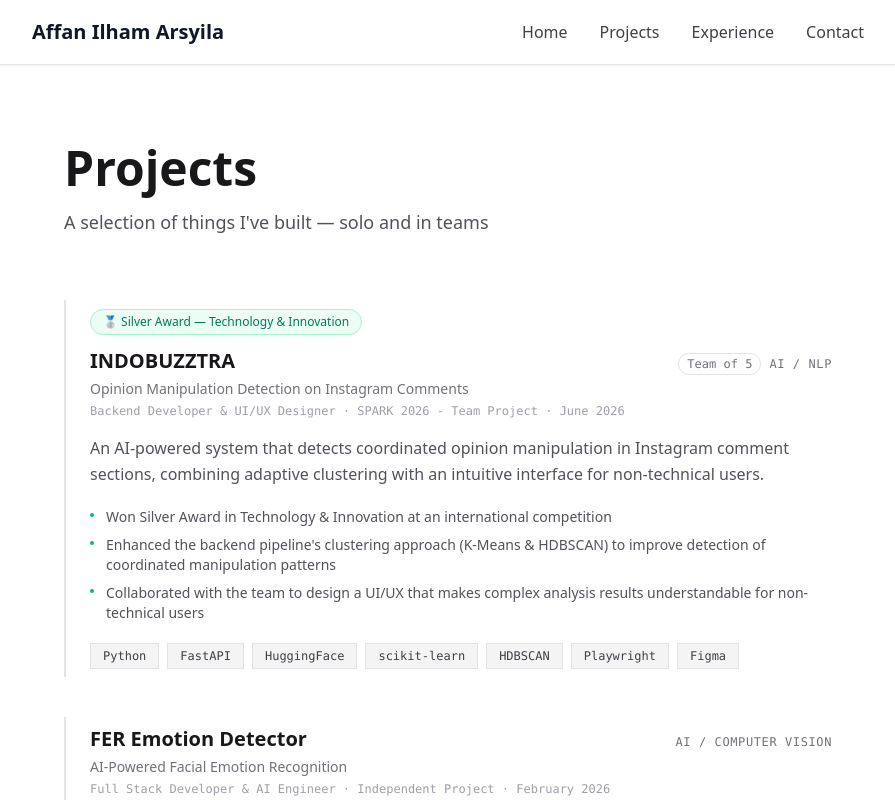
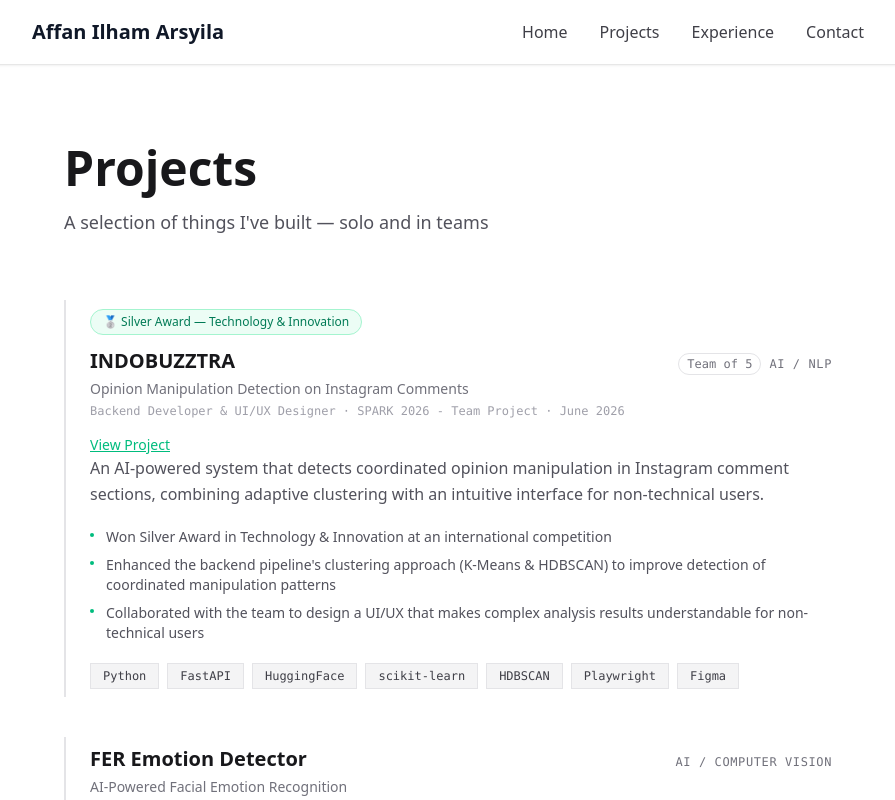
Before and after one commit to cokecaine/portoaffan, a Next.js app: page /projects in a window 1280 px wide. Shown: the top 800 px of the page, without its empty margins (192-1087 px from the left). Built offline with nearby package versions, Linux system fonts and the light colour scheme.

Commit message:
feat: add project links to Projects component and update project data

```diff
--- a/components/Projects.tsx
+++ b/components/Projects.tsx
@@ -92,6 +92,20 @@ export function Projects() {
                 {project.event ? ` · ${project.event}` : ""} · {project.date}
               </p>
 
+              {/* Link */}
+              {project.link && (
+                <p className="text-sm text-emerald-500 hover:text-emerald-600 dark:hover:text-emerald-400">
+                  <a
+                    href={project.link}
+                    target="_blank"
+                    rel="noopener noreferrer"
+                    className="underline"
+                  >
+                    View Project
+                  </a>
+                </p>
+              )}
+
               {/* Description */}
               <p className="text-base text-zinc-600 dark:text-zinc-300 mb-5 leading-relaxed">
                 {project.description}
--- a/data/portfolio.ts
+++ b/data/portfolio.ts
@@ -5,6 +5,7 @@ export const projects: Project[] = [
     id: "1",
     title: "INDOBUZZTRA",
     subtitle: "Opinion Manipulation Detection on Instagram Comments",
+    link: "https://spark.affanilham.my.id/home",
     role: "Backend Developer & UI/UX Designer",
     event: "SPARK 2026 - Team Project",
     date: "June 2026",
@@ -24,6 +25,7 @@ export const projects: Project[] = [
     id: "2",
     title: "FER Emotion Detector",
     subtitle: "AI-Powered Facial Emotion Recognition",
+    link: "https://smileon.my.id/",
     role: "Full Stack Developer & AI Engineer",
     event: "Independent Project",
     date: "February 2026",
@@ -41,6 +43,7 @@ export const projects: Project[] = [
     id: "3",
     title: "Todo App",
     subtitle: "Mobile Task Management Application",
+    link:"https://todo.affanilham.my.id/",
     role: "Mobile Developer",
     event: "Team Project",
     date: "May 2026",
--- a/types/index.ts
+++ b/types/index.ts
@@ -8,6 +8,7 @@ export interface Project {
   id: string;
   title: string;
   subtitle: string;
+  link?: string;
   role: string;
   event?: string;
   date: string;
```
